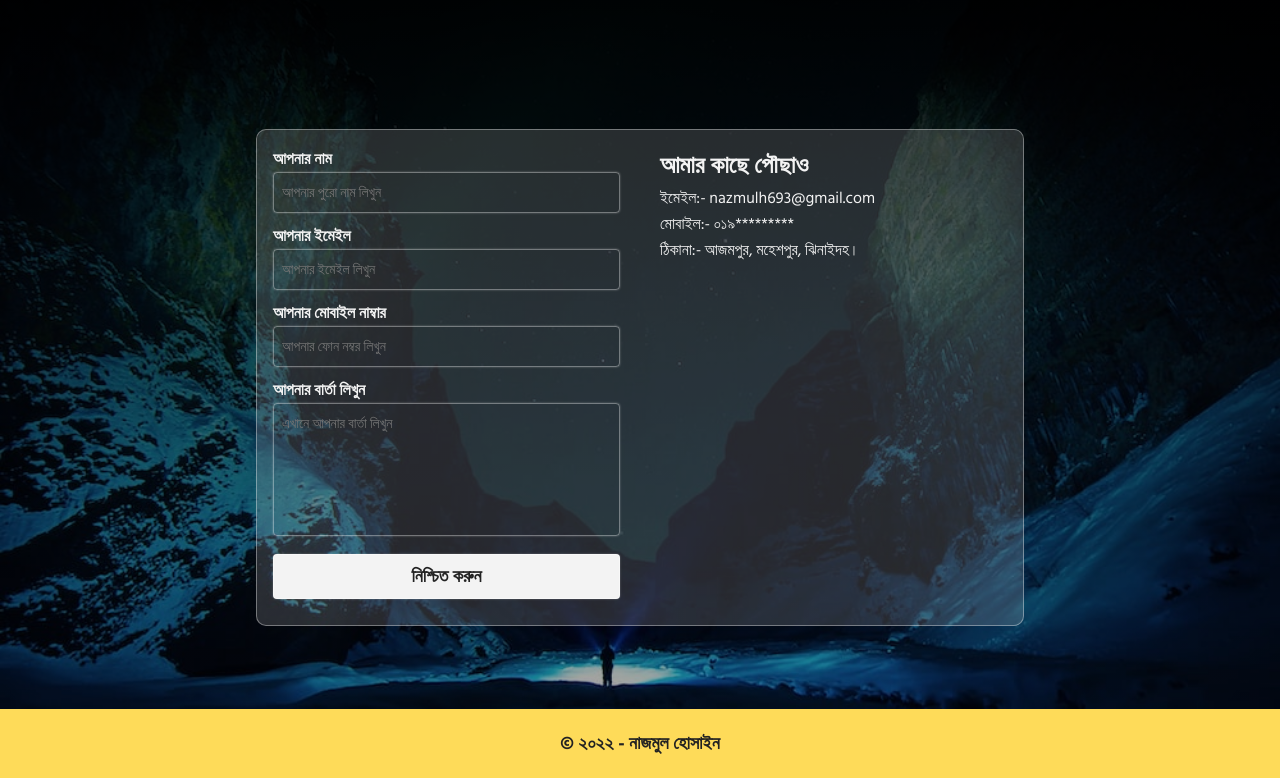
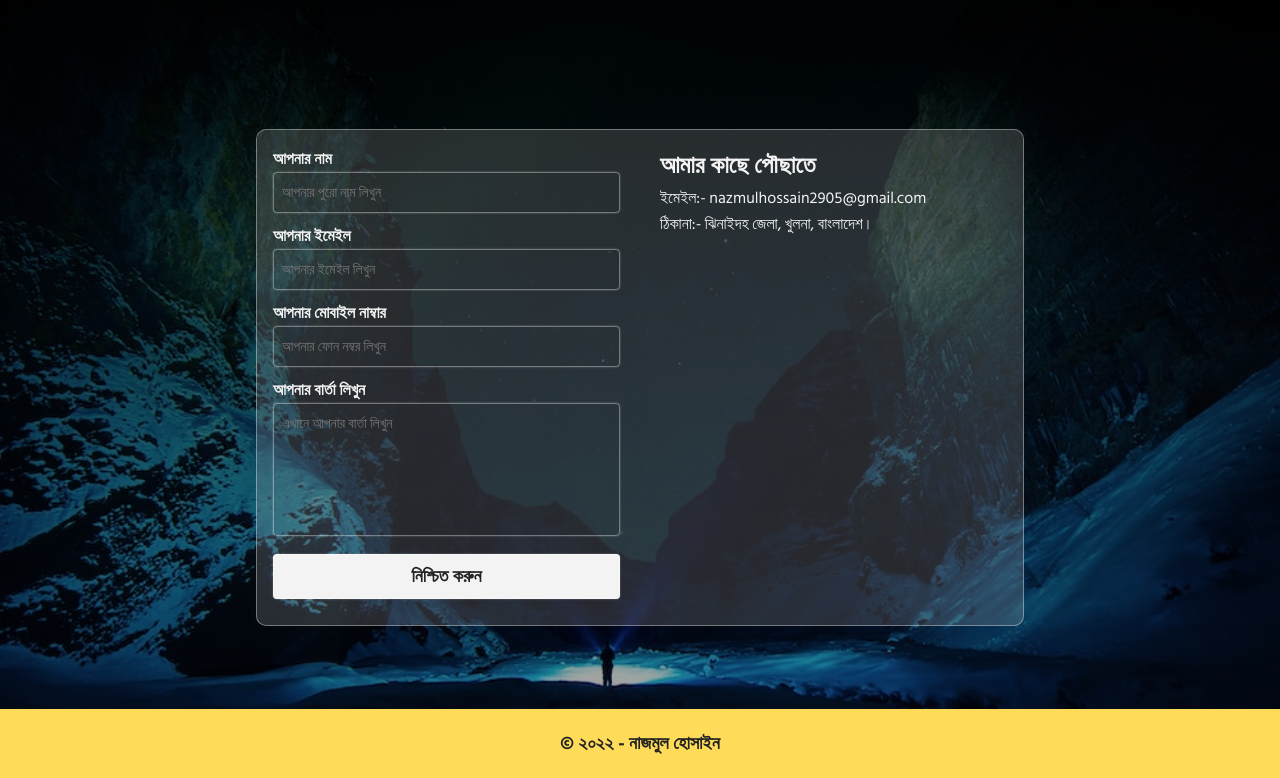
Before and after one commit to NazmulHossain2905/nazmulhossain-portfolio, a plain HTML site: page index.html in a window 1280 px wide. Shown: the part 3189-3967 px from the top of the page. Drawn offline with Linux system fonts and the light colour scheme.

Commit message:
Add files via upload

```diff
--- a/index.html
+++ b/index.html
@@ -212,10 +212,10 @@
               <button type="submit" class="btn">নিশ্চিত করুন</button>
             </div>
             <div class="text-area">
-              <h2>আমার কাছে পৌছাও</h2>
-              <p>ইমেইল:- nazmulh693@gmail.com</p>
-              <p>মোবাইল:- ০১৯*********</p>
-              <p>ঠিকানা:- আজমপুর, মহেশপুর, ঝিনাইদহ।</p>
+              <h2>আমার কাছে পৌছাতে</h2>
+              <p>ইমেইল:- nazmulhossain2905@gmail.com</p>
+              <!-- <p>মোবাইল:- ০১৯*********</p> -->
+              <p>ঠিকানা:- ঝিনাইদহ জেলা, খুলনা, বাংলাদেশ।</p>
             </div>
           </form>
         </div>
```
